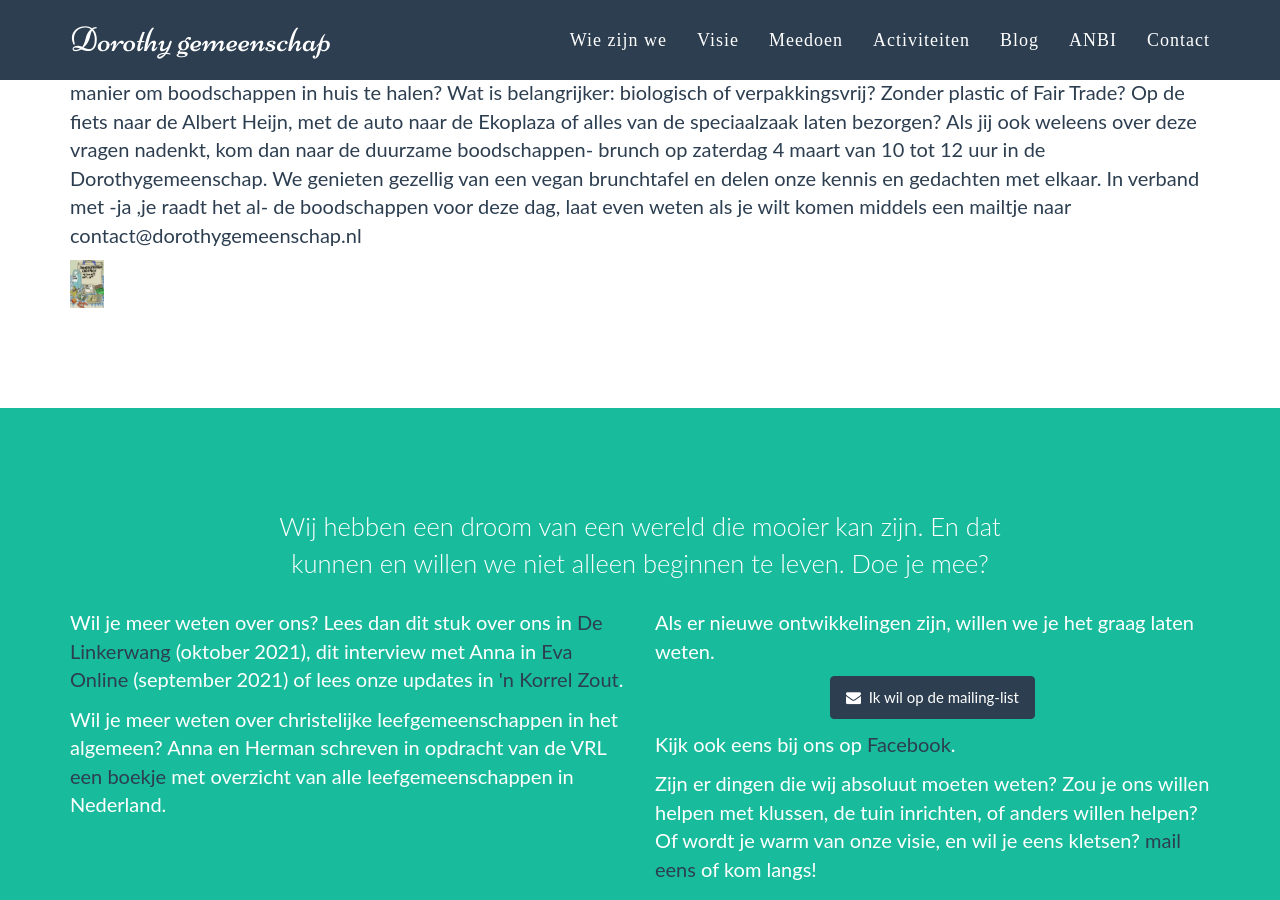
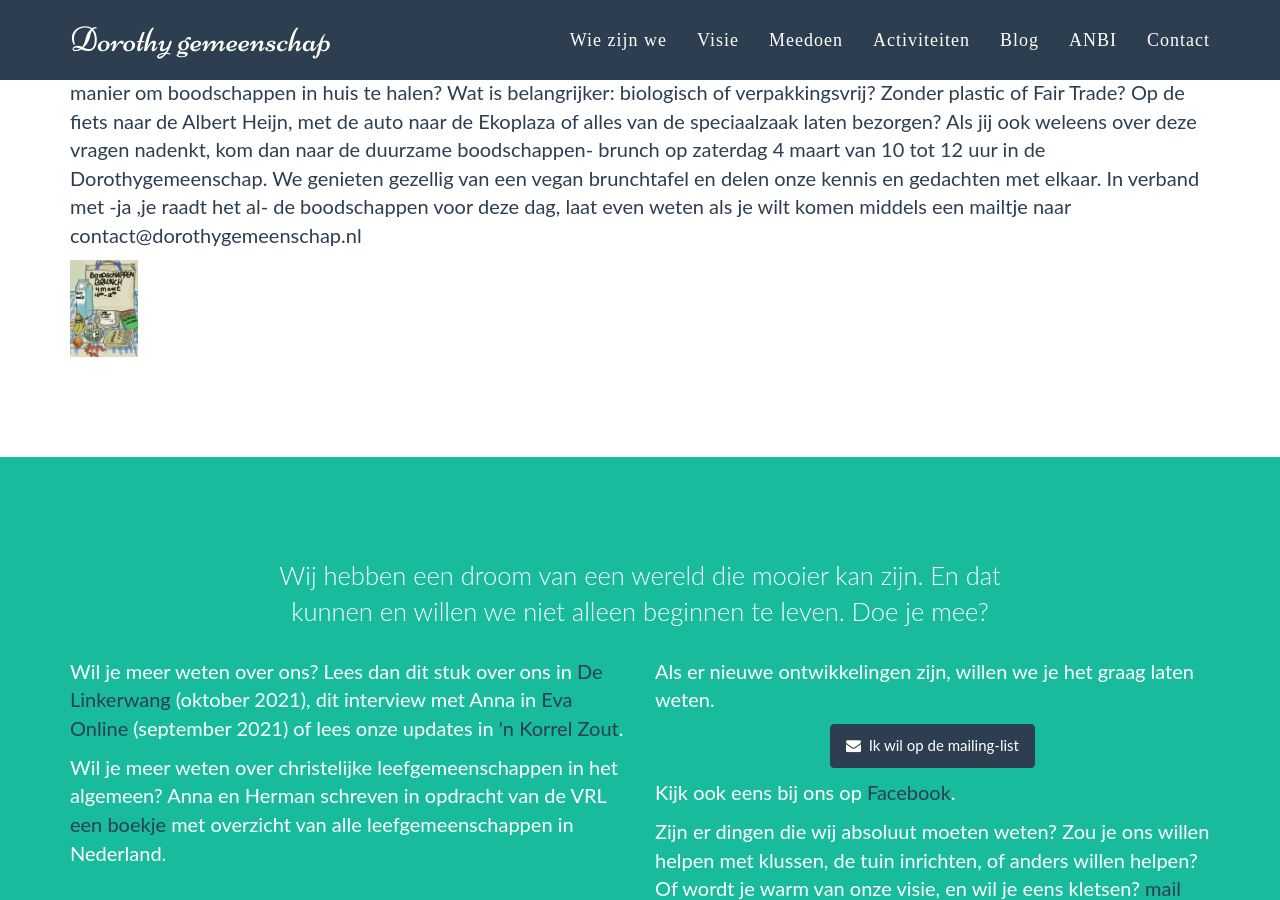
Before and after one commit to dorothygemeenschap/dorothygemeenschap.github.io, a Jekyll site: the page built from activiteiten.html, in a window 1280 px wide and 900 px high, scrolled down 498 px. Built offline with Jekyll 4.4.1, drawn with Linux system fonts in a browser that asks for light colours; some web fonts are replaced.

Commit message:
Update activiteiten.html

```diff
--- a/activiteiten.html
+++ b/activiteiten.html
@@ -17,4 +17,4 @@
   We genieten gezellig van een vegan brunchtafel en delen onze kennis en gedachten met elkaar.
   In verband met -ja ,je raadt het al- de boodschappen voor deze dag, laat even weten als je wilt komen middels een mailtje naar contact@dorothygemeenschap.nl
 </p>
-<img src="/img/boodschappenbrunch.jpg" alt="" width="3%">
+<img src="/img/boodschappenbrunch.jpg" alt="" width="6%">
```
